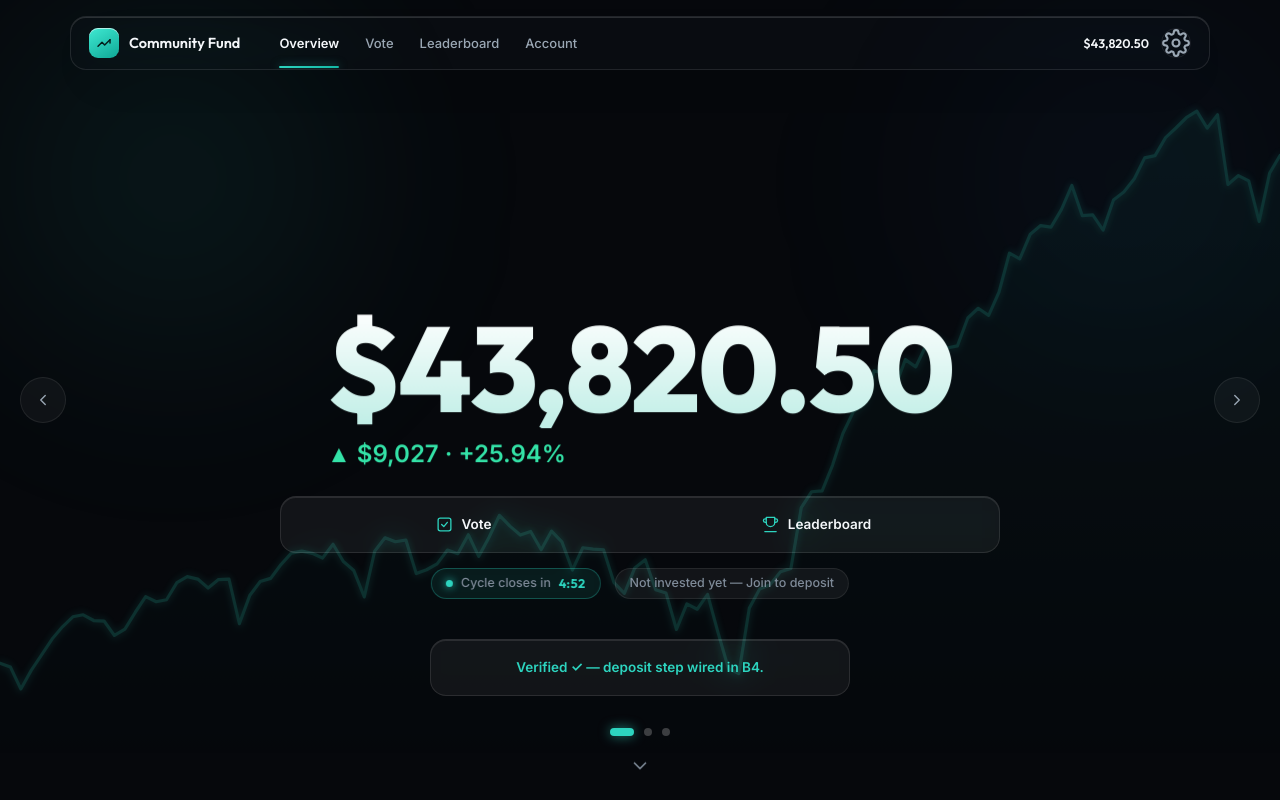
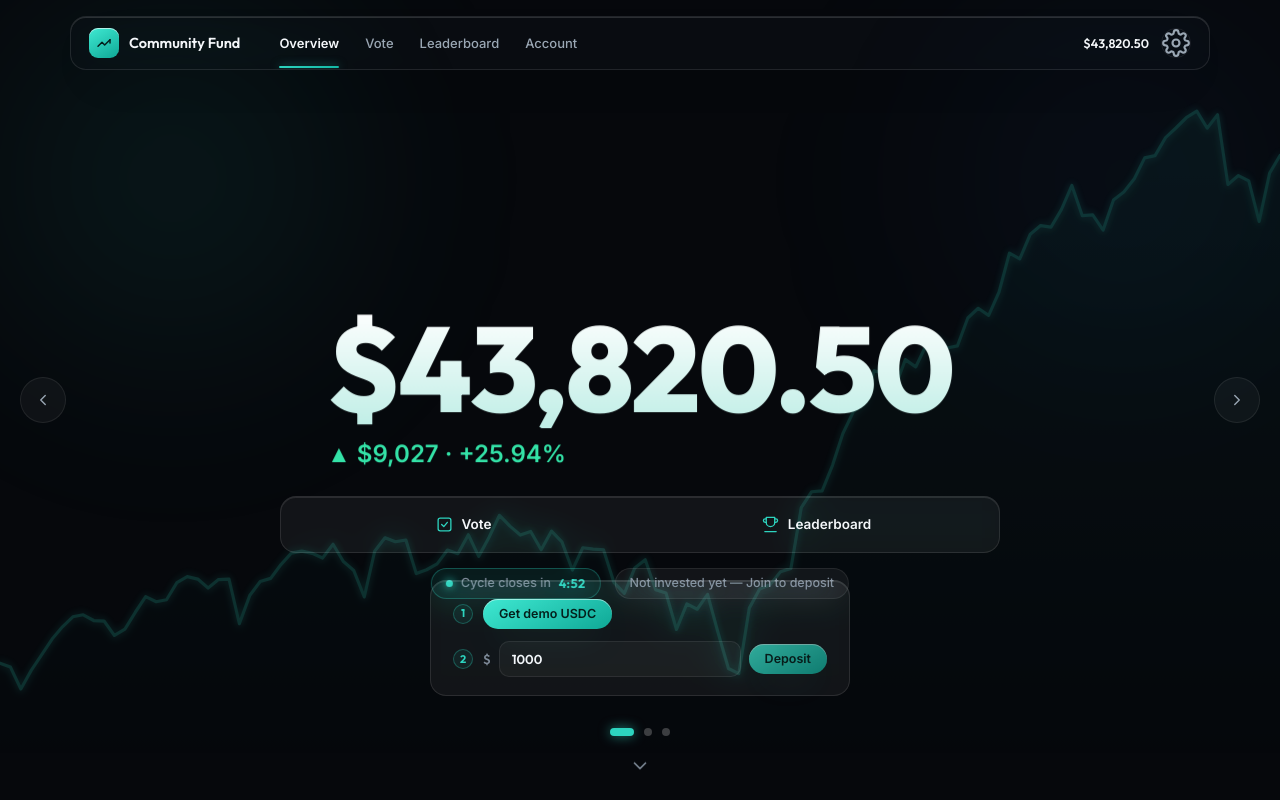
Before and after one commit to cx18121/concordia, a Next.js app in the folder web/: page / in a window 1280 px wide. Both pictures are taken after a click on the button "Join the fund". Shown: the top 800 px of the page. Built offline with nearby package versions, Linux system fonts and the light colour scheme.

Commit message:
feat: Join flow — get demo USDC + deposit (mock)

```diff
--- /dev/null
+++ b/web/src/components/JoinFlow.tsx
@@ -0,0 +1,113 @@
+"use client";
+
+// JoinFlow — the two-step deposit form that mounts inside the Overview's
+// .join-slot panel once World ID verification passes (Task B4).
+//
+// Step 1 "Get demo USDC" calls getDemoUSDC() (a no-op in mock — deposit()
+// supplies the funds) and reveals a faucet balance. Step 2 "Deposit" calls
+// deposit(amount), which mutates the shared mock position, so Overview's
+// "Your position" chip (usePosition) updates on its own — no extra wiring.
+
+import { useState } from "react";
+import { useAuth } from "@/lib/useAuth";
+import { useFundActions, usePosition } from "@/lib/data";
+
+// Demo faucet amount; deposit defaults to a slice of it.
+const DEMO_USDC = 10_000;
+const DEFAULT_DEPOSIT = 1_000;
+
+export default function JoinFlow() {
+  const { isVerified } = useAuth();
+  const { getDemoUSDC, deposit } = useFundActions();
+  const position = usePosition();
+
+  const [funded, setFunded] = useState(false);
+  const [funding, setFunding] = useState(false);
+  const [amount, setAmount] = useState(String(DEFAULT_DEPOSIT));
+  const [depositing, setDepositing] = useState(false);
+  const [deposited, setDeposited] = useState(false);
+
+  // Live in mock (isVerified === true). The unverified branch keeps the live
+  // swap (B7) clean — the World ID step would gate the form here.
+  if (!isVerified) {
+    return (
+      <p className="join-hint">
+        {"Verify with World ID to continue…"}
+      </p>
+    );
+  }
+
+  const parsed = Number(amount);
+  const amountValid = Number.isFinite(parsed) && parsed > 0;
+
+  async function handleFund() {
+    setFunding(true);
+    try {
+      await getDemoUSDC();
+      setFunded(true);
+    } finally {
+      setFunding(false);
+    }
+  }
+
+  async function handleDeposit() {
+    if (!amountValid) return;
+    setDepositing(true);
+    try {
+      await deposit(parsed);
+      setDeposited(true);
+    } finally {
+      setDepositing(false);
+    }
+  }
+
+  return (
+    <div className="join-flow">
+      <div className="join-step">
+        <span className="join-num">1</span>
+        {funded ? (
+          <span className="vfy">
+            {`${DEMO_USDC.toLocaleString()} demo USDC ready`}
+          </span>
+        ) : (
+          <button
+            className="ovl-join join-btn"
+            onClick={handleFund}
+            disabled={funding}
+          >
+            {funding ? "Minting…" : "Get demo USDC"}
+          </button>
+        )}
+      </div>
+
+      <div className="join-step">
+        <span className="join-num">2</span>
+        <div className="join-deposit">
+          <span className="join-curr">$</span>
+          <input
+            className="join-input"
+            type="number"
+            inputMode="decimal"
+            min={0}
+            value={amount}
+            onChange={(e) => setAmount(e.target.value)}
+            aria-label="Deposit amount in USDC"
+          />
+          <button
+            className="ovl-join join-btn"
+            onClick={handleDeposit}
+            disabled={!funded || !amountValid || depositing}
+          >
+            {depositing ? "Depositing…" : "Deposit"}
+          </button>
+        </div>
+      </div>
+
+      {deposited && (
+        <p className="join-done">
+          {`Deposited $${position.costUsd.toLocaleString()} — ${position.shares.toLocaleString()} shares`}
+        </p>
+      )}
+    </div>
+  );
+}
--- a/web/src/components/Overview.tsx
+++ b/web/src/components/Overview.tsx
@@ -19,6 +19,7 @@ import { useEffect, useRef, useState } from "react";
 import { useRouter } from "next/navigation";
 import { useAuth } from "@/lib/useAuth";
 import { useCycle, usePosition } from "@/lib/data";
+import JoinFlow from "@/components/JoinFlow";
 import "@/styles/overview.css";
 
 function fmtClock(secs: number): string {
@@ -714,8 +715,7 @@ export default function Overview() {
         {/* Public Join CTA — reveals the B4 deposit step on verify. */}
         {joined ? (
           <div className="join-slot">
-            {/* B4: <JoinFlow/> mounts here */}
-            <p>{"Verified ✓ — deposit step wired in B4."}</p>
+            <JoinFlow />
           </div>
         ) : (
           <button className="ovl-join" onClick={handleJoin}>
--- a/web/src/styles/overview.css
+++ b/web/src/styles/overview.css
@@ -93,3 +93,16 @@ html,body{overscroll-behavior-x:none}
 .join-slot{position:absolute;left:50%;bottom:104px;transform:translateX(-50%);z-index:6;width:min(420px,86vw);padding:18px 22px;border-radius:16px;background:var(--glass);border:1px solid var(--glassbd);-webkit-backdrop-filter:blur(16px) saturate(140%);backdrop-filter:blur(16px) saturate(140%);box-shadow:inset 0 1px 0 rgba(255,255,255,.1);text-align:center}
 .join-slot p{font:600 13.5px/1.4 Inter;color:var(--teal)}
 #stage[data-s="1"] .join-slot,#stage[data-s="2"] .join-slot{opacity:0;pointer-events:none}
+
+/* B4 JoinFlow — two-step deposit form inside .join-slot. */
+.join-flow{display:flex;flex-direction:column;gap:12px;text-align:left}
+.join-hint{font:600 13px/1.4 Inter;color:var(--subtle);text-align:center}
+.join-step{display:flex;align-items:center;gap:10px}
+.join-num{flex:none;width:20px;height:20px;border-radius:50%;display:grid;place-items:center;font:700 11px/1 Outfit,sans-serif;color:var(--teal);border:1px solid rgba(45,212,191,.3);background:rgba(45,212,191,.08)}
+.join-btn{position:static;left:auto;bottom:auto;transform:none;padding:9px 16px;font-size:12.5px}
+.join-btn:hover{transform:translateY(-1px)}
+.join-deposit{display:flex;align-items:center;gap:8px;flex:1}
+.join-curr{font:600 13px/1 Outfit,sans-serif;color:var(--subtle)}
+.join-input{flex:1;min-width:0;font:600 13px/1 Outfit,sans-serif;color:var(--ink);background:rgba(255,255,255,.04);border:1px solid var(--hair);border-radius:10px;padding:9px 12px;outline:none}
+.join-input:focus{border-color:rgba(45,212,191,.4)}
+.join-done{font:600 13px/1.4 Inter;color:var(--teal);text-align:center}
```
Also changed, not shown: 1 other file (tests, documents, lock files or other folders).
